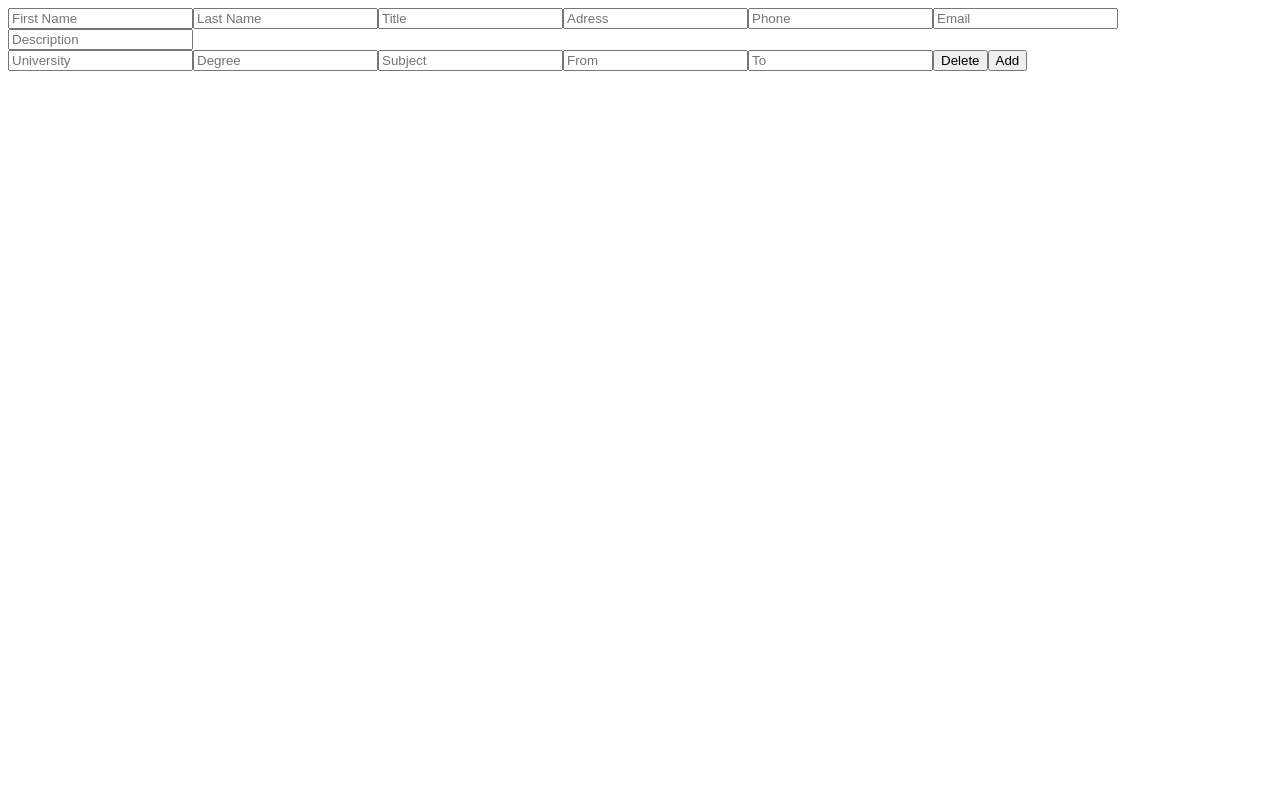
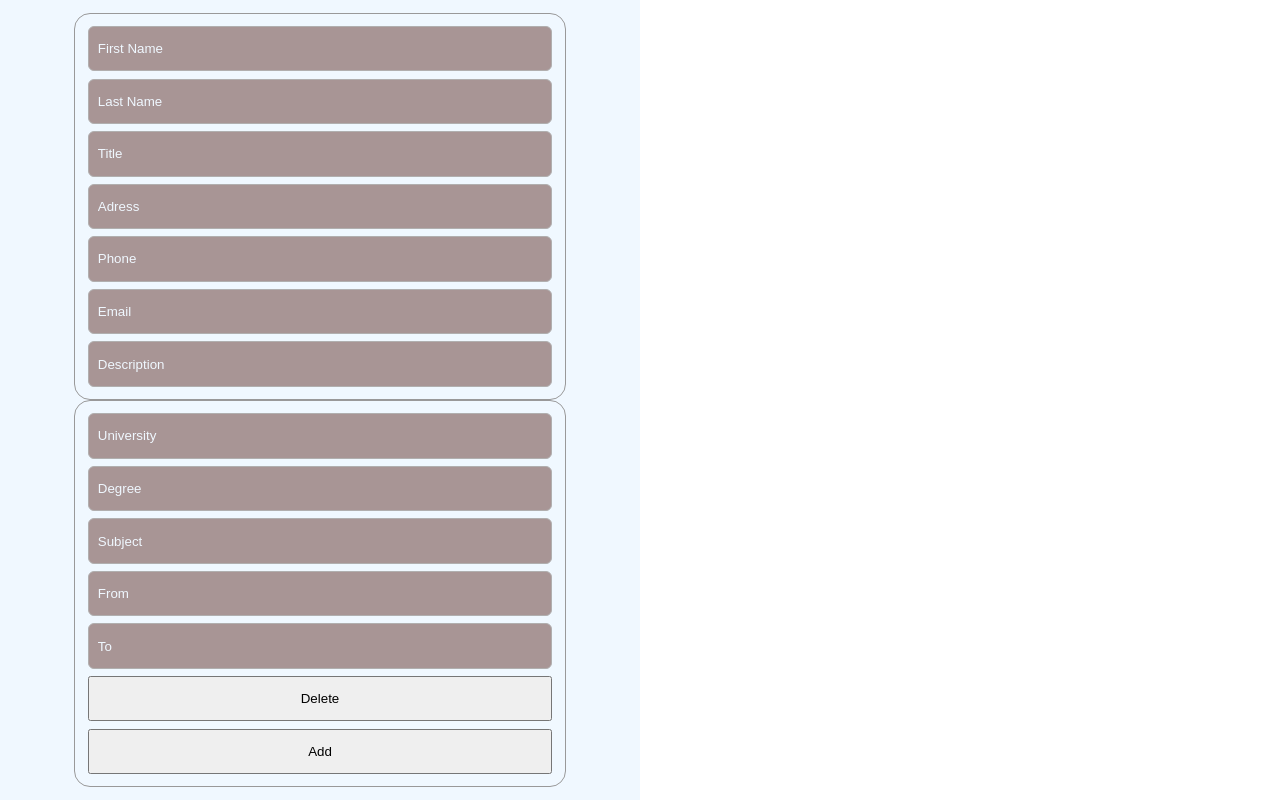
Before and after one commit to franema/cv-project, a React (Create React App) app: page / in a window 1280 px wide. Built offline with nearby package versions, Linux system fonts and the light colour scheme.

Commit message:
Update styles.css

```diff
--- a/src/styles.css
+++ b/src/styles.css
@@ -0,0 +1,53 @@
+* {
+    margin: 0;
+    padding: 0;
+    box-sizing: border-box;
+}
+
+.main-container {
+    min-height: 100vh;
+    display: grid;
+    grid-template: 1fr / 1fr 1fr;
+}
+
+.inputs-container {
+    background-color: aliceblue;
+    width: 100%;
+    display: grid;
+    grid-template: 1fr 1fr/ 1fr;
+    justify-items: center;
+    padding: 2%;
+
+}
+
+.generalInfo-container {
+    width: 80%;
+    display: grid;
+    grid-template: repeat(7, 1fr) / 1fr ;
+    padding: 2%;
+    border: 1px solid rgb(153, 153, 153);
+    border-radius: 16px;
+    gap: 2%;
+}
+
+.edExp-container {
+    width: 80%;
+    display: grid;
+    grid-template: repeat(7, 1fr) / 1fr ;
+    padding: 2%;
+    border: 1px solid rgb(153, 153, 153);
+    border-radius: 16px;
+    gap: 2%;
+}
+
+input {
+    background-color: rgb(168, 149, 149);
+    border: 1px solid rgb(177, 175, 175);
+    border-radius: 6px;
+    color: rgb(255, 255, 255);
+    padding: 0 2%;
+}
+
+::placeholder {
+    color: aliceblue;
+}
```
